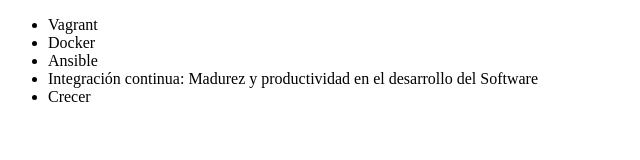
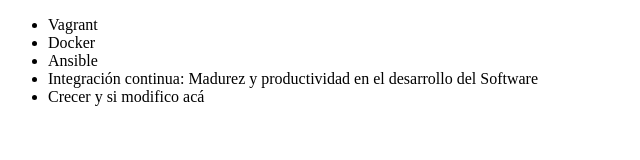
Before and after one commit to AmaliaSnik/Alura-Git, a plain HTML site: page index.html in a window 1280 px wide. Shown: the whole page, without its empty margins (0-640 px from the left). Drawn offline with Linux system fonts and the light colour scheme.

Commit message:
Guardando archivos

```diff
--- a/index.html
+++ b/index.html
@@ -10,7 +10,7 @@
             <li>Docker</li>
             <li>Ansible</li>
             <li>Integración continua: Madurez y productividad en el desarrollo del Software</li>
-            <li>Crecer</li>
+            <li>Crecer y si modifico acá</li>
         </ul>
     </body>
 
```
